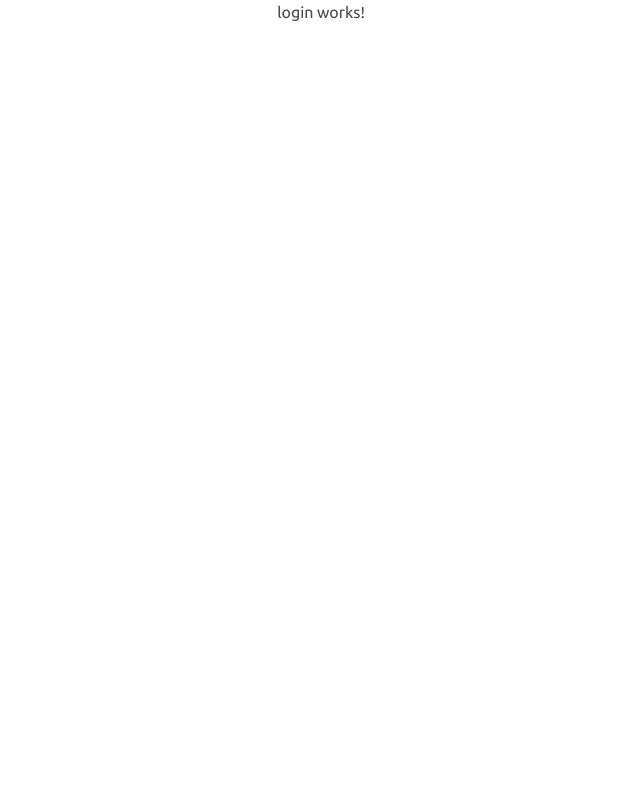
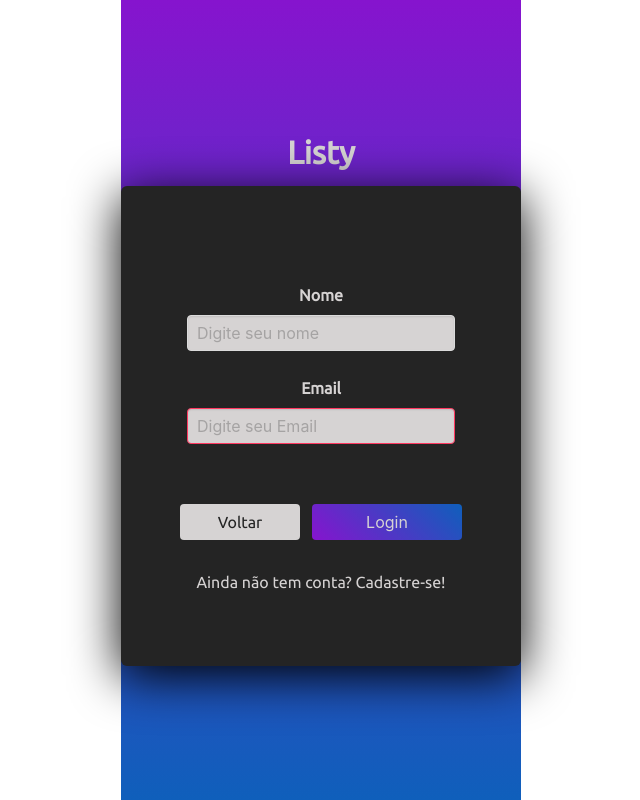
Before and after one commit to felpgoes/Listy, an Angular app: page /login in a window 1280 px wide. Shown: the whole page, without its empty margins (319-959 px from the left). Built offline with nearby package versions, Linux system fonts and the light colour scheme.

Commit message:
Update login page design

```diff
--- a/src/app/login/login.component.css
+++ b/src/app/login/login.component.css
@@ -0,0 +1,67 @@
+
+.mainContainer{
+    margin: 0 !important;
+    position: relative;
+    height: 100vh;
+    width: 100%;
+    background: linear-gradient(180deg, #8614ce, #0f5fbb);
+    display: grid;
+    justify-content: center;
+    align-items: center;
+
+}
+
+.title{
+    color: #d6d3d3;
+    font: 40px
+}
+
+.signup-footer{
+    color: #d6d3d3;
+    font: 20px !important;
+    text-align: center;
+    margin-top: 30px;
+}
+
+.box{
+    color: #d6d3d3 !important;
+    display: inline-block;
+    background-color: #242424;
+    box-shadow: 0 10px 50px rgba(0, 0, 0, 8);
+    width: 50vh;
+    height: 60vh;
+}
+
+.input{
+    background: #d6d3d3;
+    color: #242424;
+}
+
+.label{
+    color: #d6d3d3
+}
+
+.field{
+    margin-top: 25px
+}
+
+.field.is-grouped{
+    justify-content: space-between !important;
+    margin-top: 60px
+}
+
+.button{
+    border: none;
+}
+
+.btn-login{
+    width: 150px;
+    color: #d6d3d3;
+    background: linear-gradient(45deg, #8614ce, #0f5fbb)
+}
+
+.btn-back-page{
+    width: 120px;
+    color: #242424;
+    background-color: #d6d3d3
+}
--- a/src/app/login/login.component.html
+++ b/src/app/login/login.component.html
@@ -1 +1,49 @@
-<p>login works!</p>
+<div class="mainContainer">
+    <div class="container">
+        <div class="content">
+            <h1 class="title">
+                Listy
+            </h1>
+        </div>
+    </div>
+
+    <div class="container">
+        <div class="box">
+            <div class="field">
+                <label class="label">Nome</label>
+                <p class="control">
+                    <input class="input" type="text" placeholder="Digite seu nome">
+                </p>
+            </div>
+
+            <div class="field">
+                <label class="label">Email</label>
+                <p class="control has-icon has-icon-right">
+                    <input class="input is-danger" type="text" placeholder="Digite seu Email">
+                    <!-- <span class="icon is-small">
+                        <i class="fa fa-warning"></i>
+                    </span> -->
+                </p>
+                <!-- <p class="help is-danger">Digite um Email valido!</p> -->
+            </div>
+
+            <div class="field is-grouped">
+                <p class="control is-left">
+                    <a class="button btn-back-page" (click)="backPage()">Voltar</a>
+                </p>
+
+                <p class="control">
+                    <button class="button btn-login">Login</button>
+                </p>
+
+
+            </div>
+
+            <div class="signup-footer">
+                    Ainda não tem conta? Cadastre-se!
+            </div>
+        </div>
+    </div>
+    <div>
+    </div>
+</div>
--- a/src/app/login/login.component.ts
+++ b/src/app/login/login.component.ts
@@ -12,4 +12,8 @@ export class LoginComponent implements OnInit {
   ngOnInit() {
   }
 
+
+  backPage(){
+    window.history.back()
+  }
 }
```
